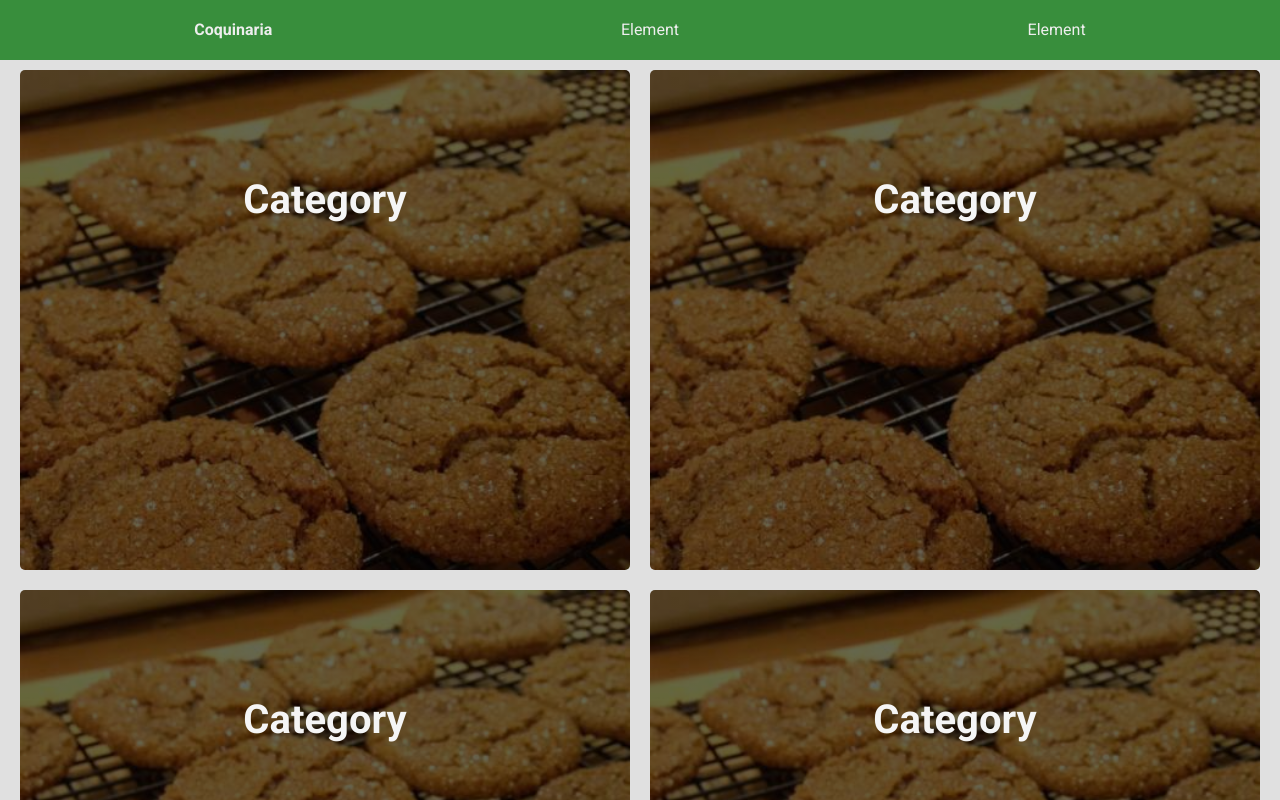
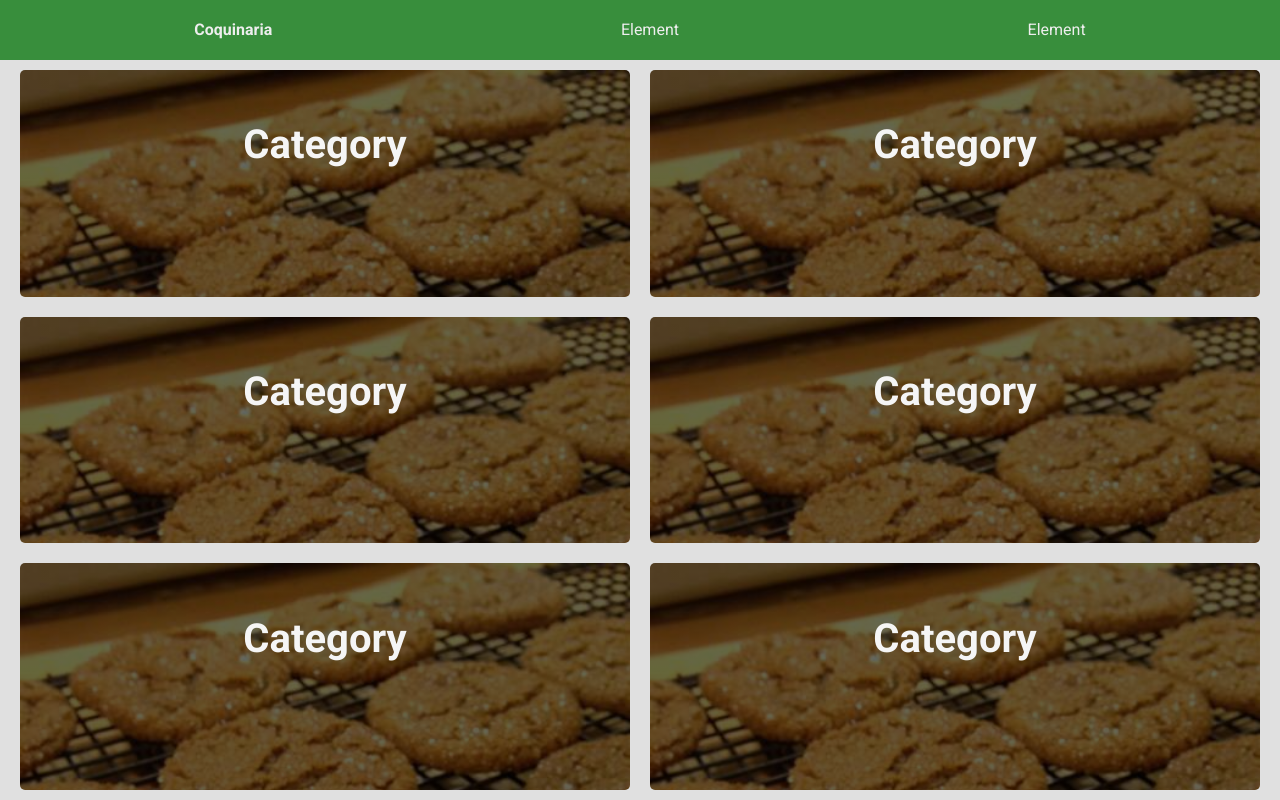
Before and after one commit to aHugues/coquinaria-frontend, a Vue app: page / in a window 1280 px wide. Built offline with nearby package versions, Linux system fonts and the light colour scheme.

Commit message:
Improve table layout for categories

```diff
--- a/src/components/MainPage.vue
+++ b/src/components/MainPage.vue
@@ -1,6 +1,8 @@
 <template>
     <div id="main-page">
         <div class="categories-wrapper">
+            <recipe-category></recipe-category>
+            <recipe-category></recipe-category>
             <recipe-category></recipe-category>
             <recipe-category></recipe-category>
             <recipe-category></recipe-category>
@@ -24,14 +26,17 @@ export default {
 #main-page {
     height: 100%;
     width: 100%;
-    overflow: scroll;
     background-color: #E0E0E0;
+    overflow-y: auto;
 }
 .categories-wrapper {
     padding: 10px 20px;
+    height: 100%;
+    box-sizing: border-box;
     display: grid;
+    grid-template-columns: auto auto auto auto;
+    // grid-template-rows: auto auto;
     gap: 20px;
-    grid-template-columns: auto auto auto auto;
 }
 
 @media only screen and (max-width: 1700px) {
--- a/src/components/RecipeCategory/RecipeCategory.vue
+++ b/src/components/RecipeCategory/RecipeCategory.vue
@@ -17,8 +17,8 @@ export default {
 <style>
 .category-card-wrapper {
     border-radius: 5px;
-    min-width: 400px;
-    height: 500px;
+    /* min-width: 400px; */
+    height: 100%;
     box-sizing: border-box;
     background-image:
         linear-gradient(
```
